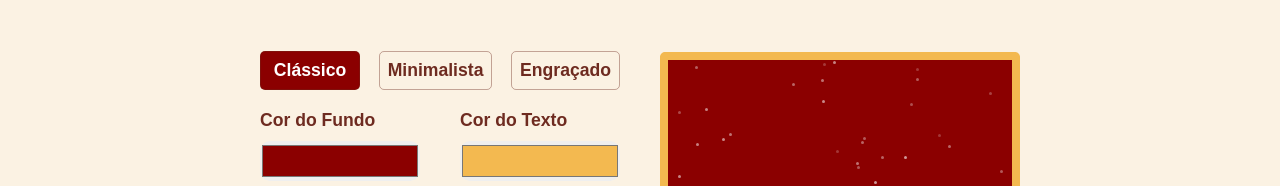
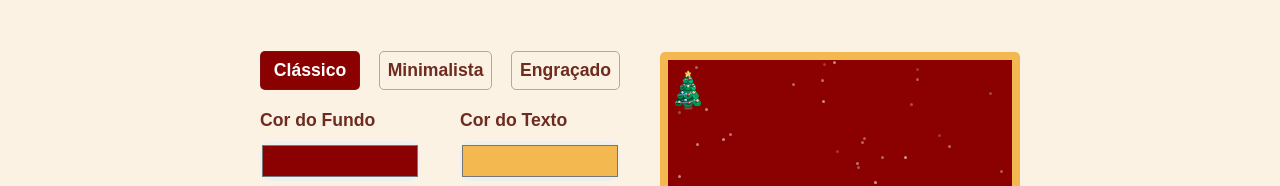
Before and after one commit to GRodrigues10/christmas-card-generator, a React (Vite) app: page / in a window 1280 px wide. Both pictures are taken after a click on the element 281 px from the left and 635 px from the top of the page. Shown: the part 221-407 px from the top of the page. Built offline with nearby package versions, Linux system fonts and the light colour scheme.

Commit message:
feat(dnd): permitir exibir e arrastar imagem no cartão

```diff
--- a/package.json
+++ b/package.json
@@ -10,6 +10,7 @@
     "preview": "vite preview"
   },
   "dependencies": {
+    "@dnd-kit/core": "^6.3.1",
     "react": "^19.1.0",
     "react-dom": "^19.1.0",
     "styled-components": "^6.1.19"
--- /dev/null
+++ b/src/components/DragabbleImage/DragabbleImage.tsx
@@ -0,0 +1,39 @@
+import { useDraggable } from "@dnd-kit/core";
+import { CSS } from "@dnd-kit/utilities";
+
+type Props = {
+  src: string;
+  position: { x: number; y: number };
+};
+
+export function DraggableImage({ src, position }: Props) {
+  const { attributes, listeners, setNodeRef, transform } = useDraggable({
+    id: "christmas-image",
+  });
+
+  const x = position.x + (transform?.x ?? 0);
+  const y = position.y + (transform?.y ?? 0);
+
+  const style: React.CSSProperties = {
+    position: "absolute",
+    transform: CSS.Translate.toString({
+      x,
+      y,
+      scaleX: 1,
+      scaleY: 1,
+    }),
+    cursor: "grab",
+    userSelect: "none",
+  };
+
+  return (
+    <img
+      ref={setNodeRef}
+      src={src}
+      alt="Imagem arrastável"
+      style={style}
+      {...listeners}
+      {...attributes}
+    />
+  );
+}
--- a/src/components/main/Main.styled.ts
+++ b/src/components/main/Main.styled.ts
@@ -1,8 +1,5 @@
 import styled from "styled-components";
-// interface Colors{
-//   bgColor:string,
-//   textColor: string
-// }
+
 export const AppMain = styled.main`
   width: 100%;
   height: 450px;
@@ -12,7 +9,6 @@ export const AppMain = styled.main`
   position: relative;
   flex: 1;
 
-  /* background-color: red; */
   display: flex;
   flex-direction: column;
   @media screen and (min-width: 530px) {
@@ -68,11 +64,6 @@ export const MainHeader = styled.div`
       background-color: darkred;
       color: white;
     }
-
-    /* &:hover {
-    background-color: ${({ theme }) => theme.colors.text};
-    color: white;
-  } */
   }
 
   @media screen and (min-width: 530px) {
@@ -310,16 +301,16 @@ export const ClassicCard = styled.div`
     position: relative;
 
     h2 {
-        font-family: var(--font-family, sans-serif);
+      font-family: var(--font-family, sans-serif);
       color: var(--text-color);
       letter-spacing: 1px;
       font-weight: bold;
-       font-size: var(--font-size);
+      font-size: var(--font-size);
 
       word-wrap: break-word;
       overflow-wrap: break-word;
       white-space: normal;
-      width: 90%; /* limite de largura para quebrar linha */
+      width: 90%;
       max-width: 100%;
     }
 
@@ -352,7 +343,6 @@ export const ClassicCard = styled.div`
 `;
 
 export const MinimalCard = styled.div`
-  /* display: none; */
   border-radius: 8px;
   height: 320px;
   max-width: 400px;
@@ -364,7 +354,6 @@ export const MinimalCard = styled.div`
   .img {
     width: 100%;
     height: 100%;
-    /* border: 8px solid #cfaf6a; */
     border-radius: 5px;
     display: flex;
     align-items: center;
@@ -377,14 +366,14 @@ export const MinimalCard = styled.div`
       color: var(--text-color);
       letter-spacing: 1px;
       font-weight: bold;
-       font-size: var(--font-size);
+      font-size: var(--font-size);
       word-wrap: break-word;
       overflow-wrap: break-word;
       white-space: normal;
       text-align: center;
 
-      width: 90%; /* limite de largura para quebras */
-      max-width: 100%; /* nunca ultrapasse a div pai */
+      width: 90%;
+      max-width: 100%;
     }
 
     img {
@@ -419,17 +408,13 @@ export const MinimalCard = styled.div`
 `;
 
 export const FunnyCard = styled.div`
-  /* display: none; */
-
   border-radius: 8px;
   height: 320px;
   width: 100%;
   max-width: 400px;
   position: relative;
   bottom: 5px;
-
-  /* background: #aeefff; */
-    background-color: var(--bg-color);
+  background-color: var(--bg-color);
   .img {
     width: 100%;
     height: 100%;
@@ -441,7 +426,7 @@ export const FunnyCard = styled.div`
     position: relative;
 
     h2 {
-              font-family: var(--font-family, sans-serif);
+      font-family: var(--font-family, sans-serif);
 
       color: var(--text-color);
       letter-spacing: 1px;
@@ -453,8 +438,8 @@ export const FunnyCard = styled.div`
       white-space: normal;
       text-align: center;
 
-      width: 90%; /* limite de largura para quebras */
-      max-width: 100%; /* nunca ultrapasse a div pai */
+      width: 90%;
+      max-width: 100%;
     }
 
     img {
@@ -463,7 +448,6 @@ export const FunnyCard = styled.div`
       justify-items: center;
       position: absolute;
       top: 30px;
-
     }
 
     .snow {
--- a/src/components/main/Main.tsx
+++ b/src/components/main/Main.tsx
@@ -17,13 +17,15 @@ import {
   TextDisPlay,
 } from "./Main.styled";
 
-import christimasTree from "../../assets/christmas-tree.png";
+import christmasTree from "../../assets/christmas-tree.png";
 import snowman from "../../assets/snowman.png";
 import star from "../../assets/star.png";
 import reindeer from "../../assets/reindeer.png";
 import { useState } from "react";
 import { useFontSize } from "../../hooks/usefontSize";
 import { useFont } from "../../hooks/useFontFamily";
+import { DndContext } from "@dnd-kit/core";
+import { DraggableImage } from "../DragabbleImage/DragabbleImage";
 
 export type CardType = "classico" | "minimalista" | "engracado";
 
@@ -54,6 +56,8 @@ function Main() {
   const [changeTextColor, setChangeTextColor] = useState("#F3B950");
   const [snowDots, setSnowDots] = useState(generateSnowDots());
   const { fontSize, changeFontSize } = useFontSize(36);
+  const [christmasImg, setChristmasImg] = useState("");
+  const [imgPosition, setImgPosition] = useState({ x: 0, y: 0 });
 
   const { font, changeFontByCard, changeFontManually } = useFont(sectionCard);
 
@@ -75,6 +79,10 @@ function Main() {
   function changeSection(cardType: CardType) {
     setSectionCard(cardType);
     changeFontByCard(cardType);
+  }
+
+  function insertImg(img: string) {
+    setChristmasImg(img);
   }
 
   const cards: CardType[] = ["classico", "minimalista", "engracado"];
@@ -174,19 +182,35 @@ function Main() {
 
         <IconsDisplay>
           <ImgDisplay>
-            <img src={christimasTree} alt="ícone da Árvore" />
+            <img
+              src={christmasTree}
+              alt="ícone da Árvore"
+              onClick={() => insertImg(christmasTree)}
+            />
           </ImgDisplay>
 
           <ImgDisplay>
-            <img src={reindeer} alt="ícone da Rena" />
+            <img
+              src={reindeer}
+              alt="ícone da Rena"
+              onClick={() => insertImg(reindeer)}
+            />
           </ImgDisplay>
 
           <ImgDisplay>
-            <img src={snowman} alt="Ícone do Boneco de Neve" />
+            <img
+              src={snowman}
+              alt="Ícone do Boneco de Neve"
+              onClick={() => insertImg(snowman)}
+            />
           </ImgDisplay>
 
           <ImgDisplay>
-            <img src={star} alt="Ícone da Estrela" />
+            <img
+              src={star}
+              alt="Ícone da Estrela"
+              onClick={() => insertImg(star)}
+            />
           </ImgDisplay>
 
           <button onClick={() => setSnowDots(generateSnowDots())}>
@@ -212,6 +236,20 @@ function Main() {
                 ))}
               </div>
               <h2>{text}</h2>
+              <DndContext
+                onDragEnd={(event) => {
+                  const { delta } = event;
+
+                  setImgPosition((prev) => ({
+                    x: prev.x + delta.x,
+                    y: prev.y + delta.y,
+                  }));
+                }}
+              >
+                {christmasImg && (
+                  <DraggableImage src={christmasImg} position={imgPosition} />
+                )}
+              </DndContext>
             </div>
           </ClassicCard>
         )}
@@ -220,6 +258,20 @@ function Main() {
           <MinimalCard style={cardStyle}>
             <div className="img">
               <h2>{text}</h2>
+                   <DndContext
+                onDragEnd={(event) => {
+                  const { delta } = event;
+
+                  setImgPosition((prev) => ({
+                    x: prev.x + delta.x,
+                    y: prev.y + delta.y,
+                  }));
+                }}
+              >
+                {christmasImg && (
+                  <DraggableImage src={christmasImg} position={imgPosition} />
+                )}
+              </DndContext>
             </div>
           </MinimalCard>
         )}
@@ -229,6 +281,20 @@ function Main() {
             <div className="img">
               <img src={reindeer} alt="Imagem de Rena de Natal" />
               <h2>{text}</h2>
+                   <DndContext
+                onDragEnd={(event) => {
+                  const { delta } = event;
+
+                  setImgPosition((prev) => ({
+                    x: prev.x + delta.x,
+                    y: prev.y + delta.y,
+                  }));
+                }}
+              >
+                {christmasImg && (
+                  <DraggableImage src={christmasImg} position={imgPosition} />
+                )}
+              </DndContext>
             </div>
           </FunnyCard>
         )}
```
Also changed, not shown: src/components/header/Header.tsx (+12 -2 lines), 1 other file (tests, documents, lock files or other folders).
